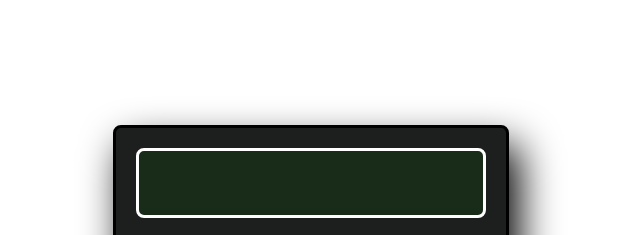
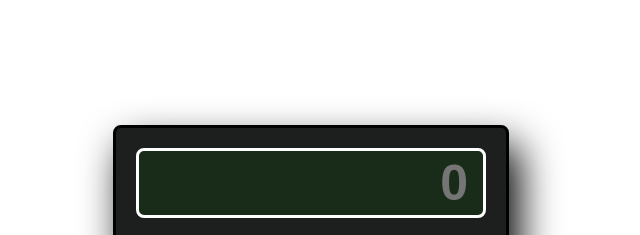
Before and after one commit to CodesByNitin/simple-calculator, a plain HTML site: page index.html in a window 1280 px wide. Shown: the top 235 px of the page, 329-969 px from the left. Drawn offline with Linux system fonts and the light colour scheme.

Commit message:
Update index.html

```diff
--- a/index.html
+++ b/index.html
@@ -8,7 +8,7 @@
 </head>
 <body>
     <div class="calculator">
-        <input class="display" readonly oninput="adjustfontsize()"></input>
+        <input class="display" readonly oninput="adjustfontsize()" placeholder="0"></input>
         <div class="buttons">
             <button onclick="cleardisplay()" class="operator">AC</button>
             <button onclick="calcdisplay('%')" class="operator">%</button>
```
